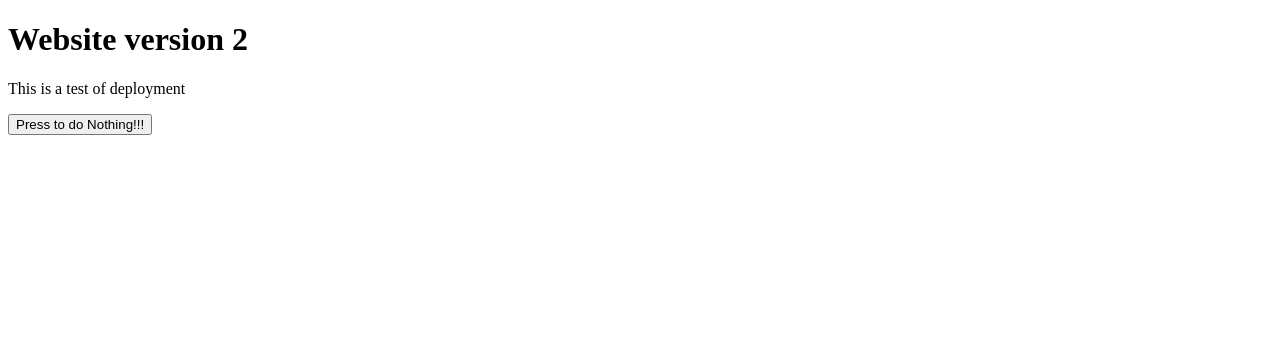
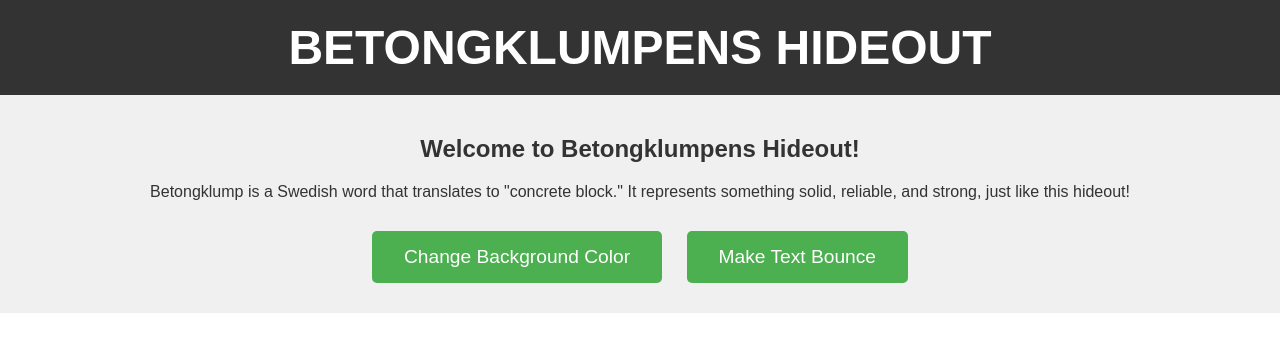
Before and after one commit to Betongklumpen/Uppg3, a plain HTML site: page index.html in a window 1280 px wide. Drawn offline with Linux system fonts and the light colour scheme.

Commit message:
new website!

```diff
--- a/index.html
+++ b/index.html
@@ -3,14 +3,107 @@
 <head>
     <meta charset="UTF-8">
     <meta name="viewport" content="width=device-width, initial-scale=1.0">
-    <title>Document</title>
+    <title>Betongklumpens Hideout</title>
+    <style>
+        /* General Body Styling */
+        body {
+            font-family: Arial, sans-serif;
+            margin: 0;
+            padding: 0;
+        }
+
+        /* Header Styling */
+        header {
+            background-color: #333;  /* Dark grey background */
+            color: white;
+            text-align: center;
+            padding: 20px;
+        }
+
+        /* Logo Styling */
+        .logo {
+            font-size: 3em;
+            font-weight: bold;
+            text-transform: uppercase;
+        }
+
+        /* Section Styling for Text */
+        .content {
+            background-color: #f0f0f0;  /* Light grey background */
+            color: #333;
+            padding: 20px;
+            text-align: center;
+        }
+
+        /* Button Styling */
+        .button-container {
+            text-align: center;
+            margin-top: 20px;
+        }
+
+        .button-container button {
+            background-color: #4CAF50;  /* Green */
+            color: white;
+            padding: 15px 32px;
+            font-size: 1.2em;
+            margin: 10px;
+            border: none;
+            cursor: pointer;
+            border-radius: 5px;
+            transition: background-color 0.3s;
+        }
+
+        .button-container button:hover {
+            background-color: #45a049;  /* Darker green on hover */
+        }
+
+        /* Fun Animation for Background Color */
+        .change-background {
+            background-color: #ffcccc;
+        }
+
+        /* Fun Animation for Text */
+        .bounce-text {
+            animation: bounce 1s infinite;
+        }
+
+        @keyframes bounce {
+            0% { transform: translateY(0); }
+            50% { transform: translateY(-10px); }
+            100% { transform: translateY(0); }
+        }
+    </style>
 </head>
 <body>
-    <h1>Website version 2</h1>
-    <p>This is a test of deployment</p>
-    <button>Press to do Nothing!!!</button>
 
+    <!-- Header with Logo -->
+    <header>
+        <div class="logo">Betongklumpens Hideout</div>
+    </header>
 
+    <!-- Content Section with Description -->
+    <div class="content">
+        <h2>Welcome to Betongklumpens Hideout!</h2>
+        <p id="description">Betongklump is a Swedish word that translates to "concrete block." It represents something solid, reliable, and strong, just like this hideout!</p>
 
+        <!-- Button Section -->
+        <div class="button-container">
+            <button onclick="changeBackground()">Change Background Color</button>
+            <button onclick="bounceText()">Make Text Bounce</button>
+        </div>
+    </div>
+
+    <script>
+        // Function to change the background color to a fun pink color
+        function changeBackground() {
+            document.body.classList.toggle('change-background');
+        }
+
+        // Function to make the description text bounce
+        function bounceText() {
+            const text = document.getElementById('description');
+            text.classList.toggle('bounce-text');
+        }
+    </script>
 </body>
 </html>
```
